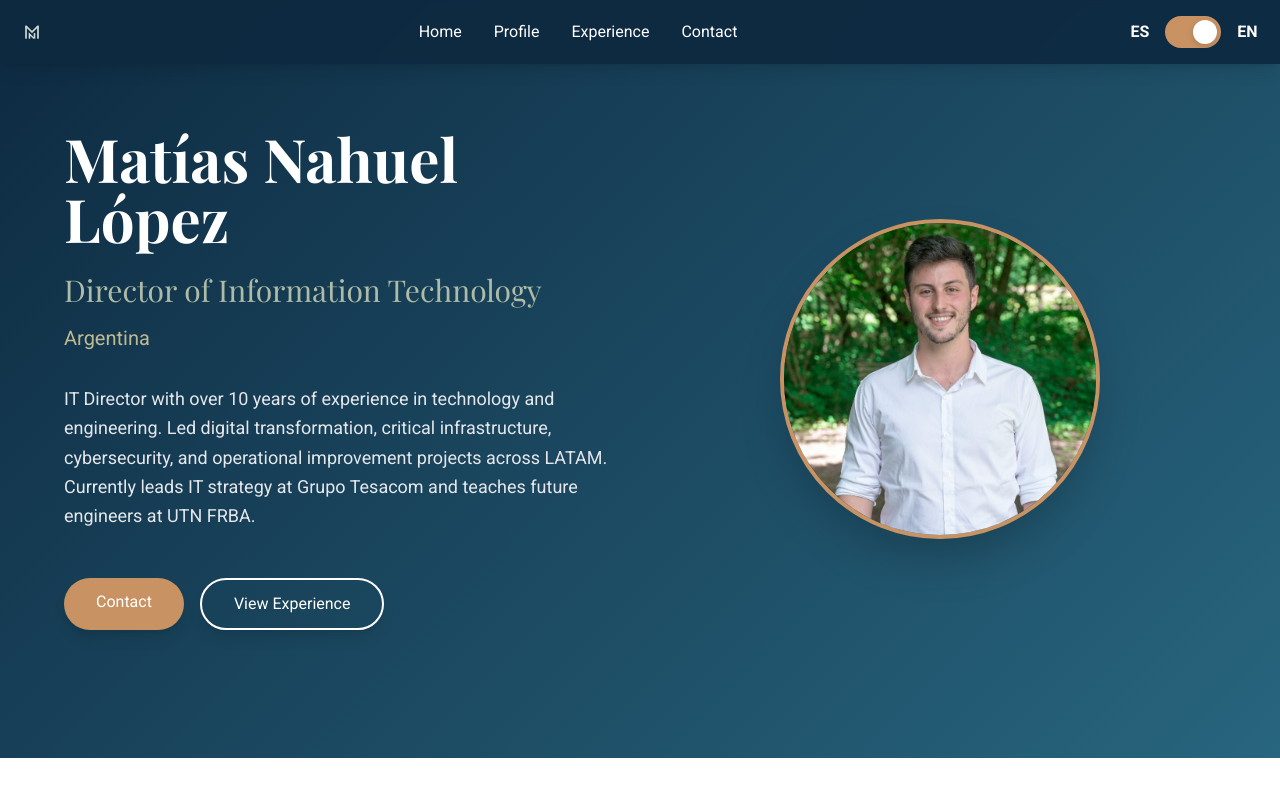
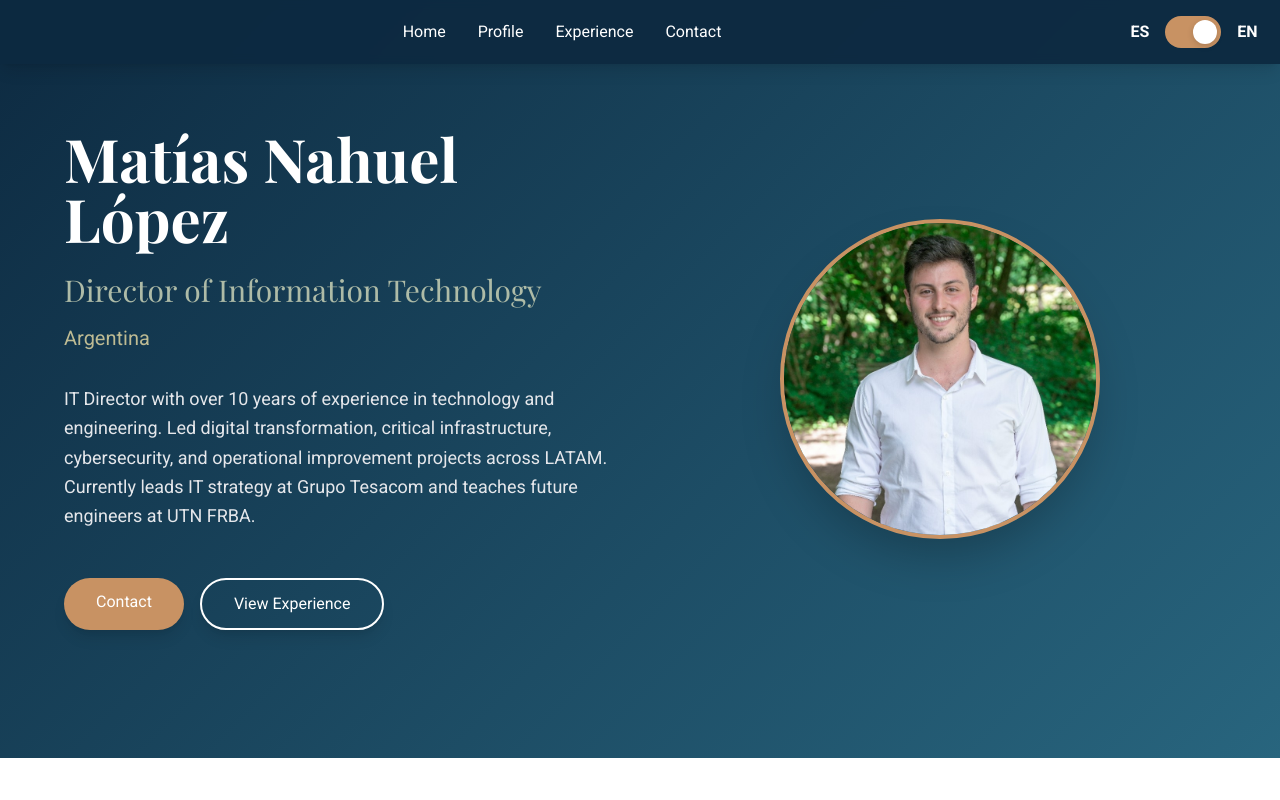
Before and after one commit to matnalopez2/matnalopez2.github.io, a plain HTML site: page index.html in a window 1280 px wide. Shown: the top 800 px of the page. Drawn offline with nearby package versions, Linux system fonts and the light colour scheme.

Commit message:
Delete favicon

```diff
--- a/index.html
+++ b/index.html
@@ -141,8 +141,9 @@
     <header class="fixed w-full top-0 z-50 bg-primary-dark/95 backdrop-blur-sm shadow-lg">
         <nav class="container mx-auto px-4 py-4">
             <div class="flex justify-between items-center">
+
                 <div class="flex items-center space-x-4">
-                    <img src="favicon4.png" alt="Logo" class="w-8 h-8">
+                    <!-- <img src="favicon4.png" alt="Logo" class="w-8 h-8"> -->
                 </div>
 
                 <!-- Menú hamburguesa para mobile -->
```
